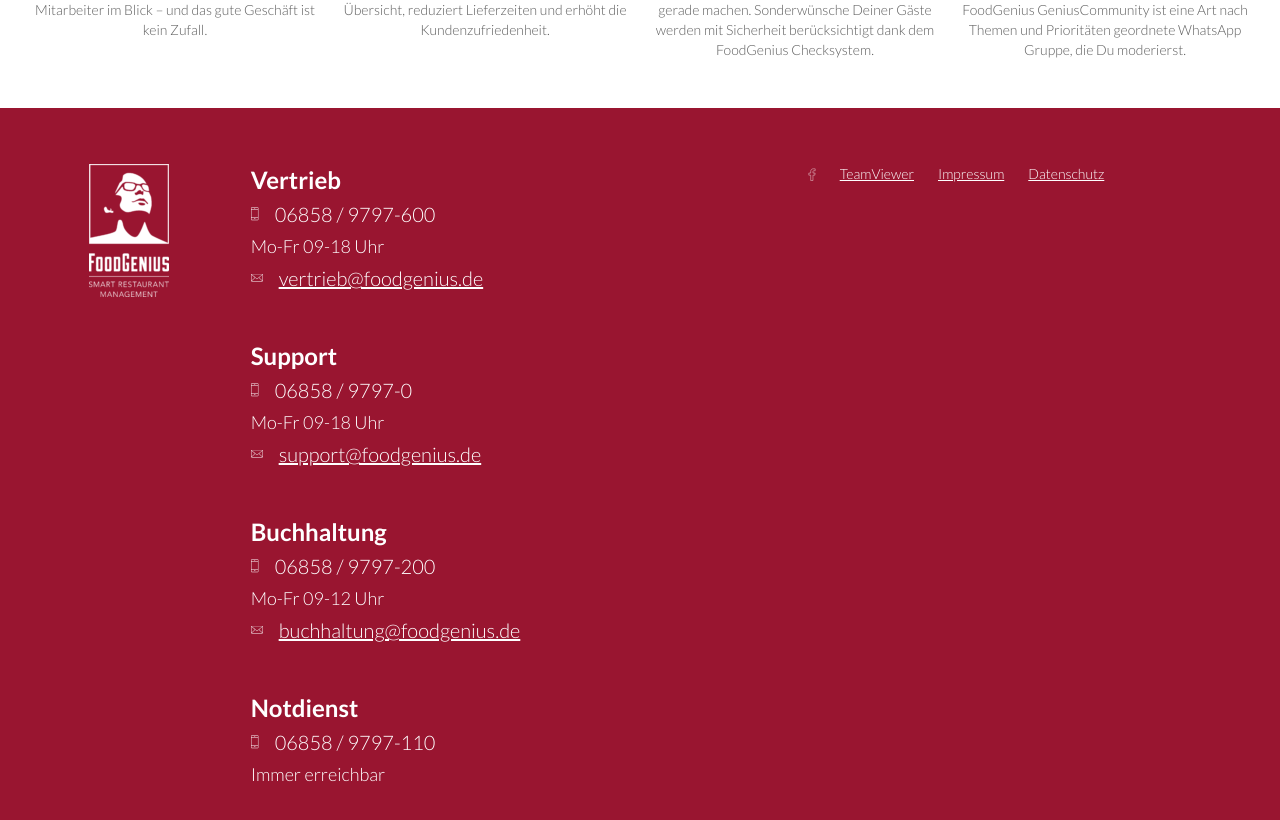
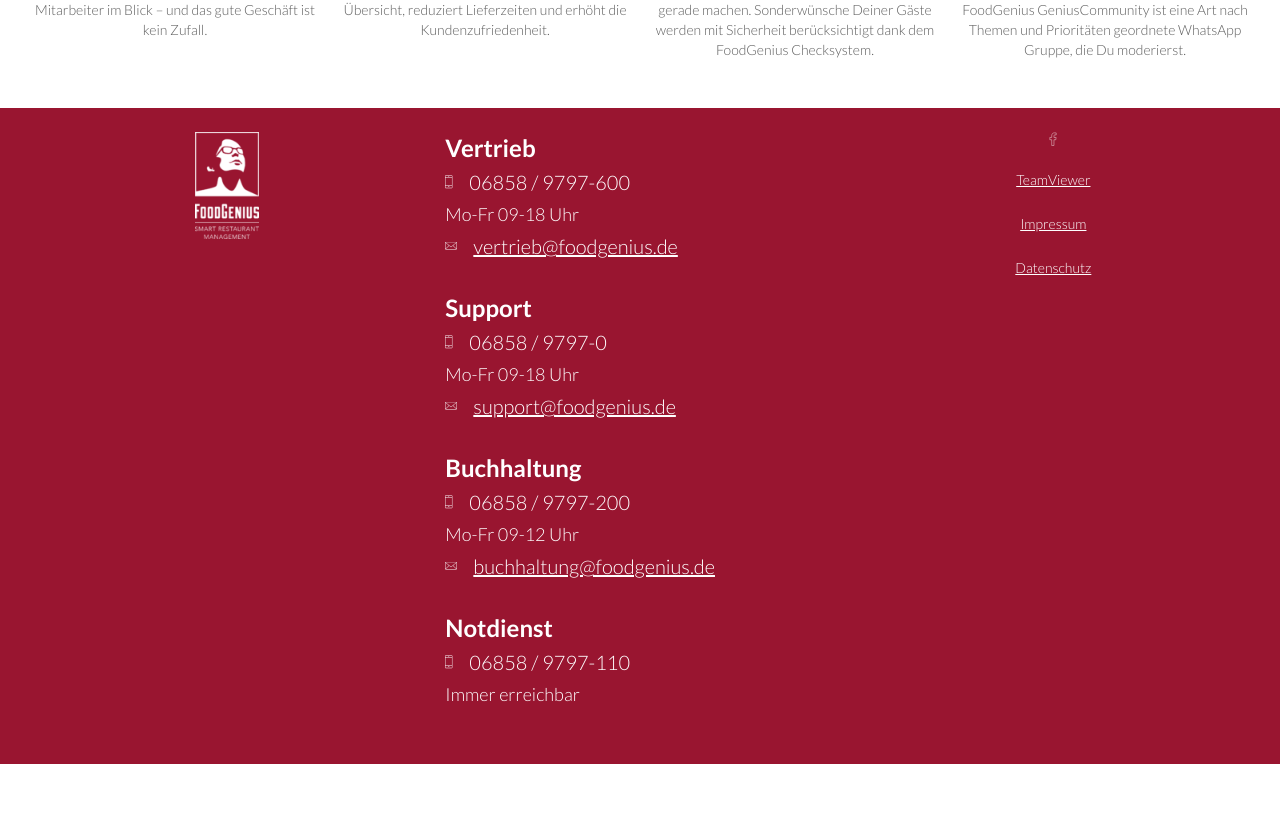
Before and after one commit to Goran853/foodgenius, a React (Vite) app in the folder client/: page / in a window 1280 px wide. Shown: the part 2524-3344 px from the top of the page. After the commit the page ends 3288 px from the top, so only its background shows below. Built offline with nearby package versions, Linux system fonts and the light colour scheme.

Commit message:
feat: implement responsiveness for >md Footer component

```diff
--- a/client/src/components/Footer.tsx
+++ b/client/src/components/Footer.tsx
@@ -1,7 +1,6 @@
 import logoFooter from '@assets/logo-footer-e1508923672710.png';
 import facebookFooter from '@assets/footer-facebook.svg';
 import phoneIcon from '@assets/phone.svg';
-import kontakt from '@assets/kontakt.svg';
 import emailWhite from '@assets/email-white.svg';
 import { Link } from 'react-router-dom';
 
@@ -83,20 +82,22 @@
 function Footer() {
   return (
     <footer className="bg-brand-primary text-white text-lg w-screen py-6">
-      <div className="grid grid-cols-1 md:grid-fr gap-6 py-8 w-full max-w-full md:max-container mx-auto">
+      <div className="grid grid-cols-1 md:grid-cols-3 gap-6 py-8 md:p-0 w-full max-w-full md:max-container mx-auto">
         <div className="flex justify-center w-full">
           <img
             src={logoFooter}
             alt="Foodgenius logo"
-            className="object-contain self-start"
+            className="object-contain self-start w-16"
           />
         </div>
-        <div className="flex flex-col gap-4">
+        <div className="flex flex-col gap-4 md:gap-0">
           {contacts.map((contact) => (
             <Contact key={contact.department} {...contact} />
           ))}
         </div>
-        <ul className="flex flex-wrap justify-center gap-6 underline md:items-center md:self-start md:text-right md:text-sm">
+
+        {/* Links */}
+        <ul className="flex flex-wrap md:flex-col justify-center gap-6 underline md:items-center md:self-start md:text-right md:text-sm">
           {footerLinks.map((link) => (
             <li key={link.name}>
               <Link to={link.url} key={link.name}>
```
